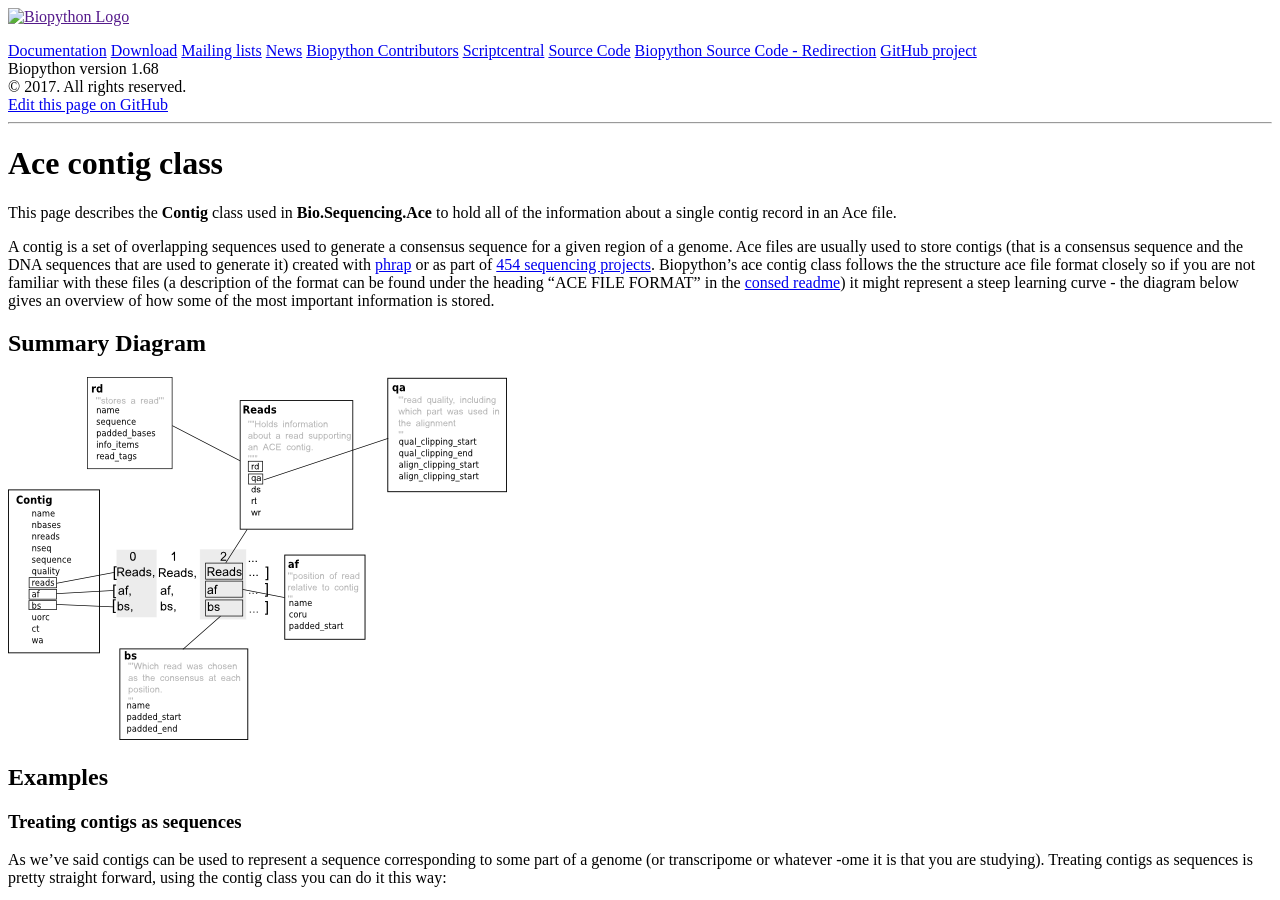
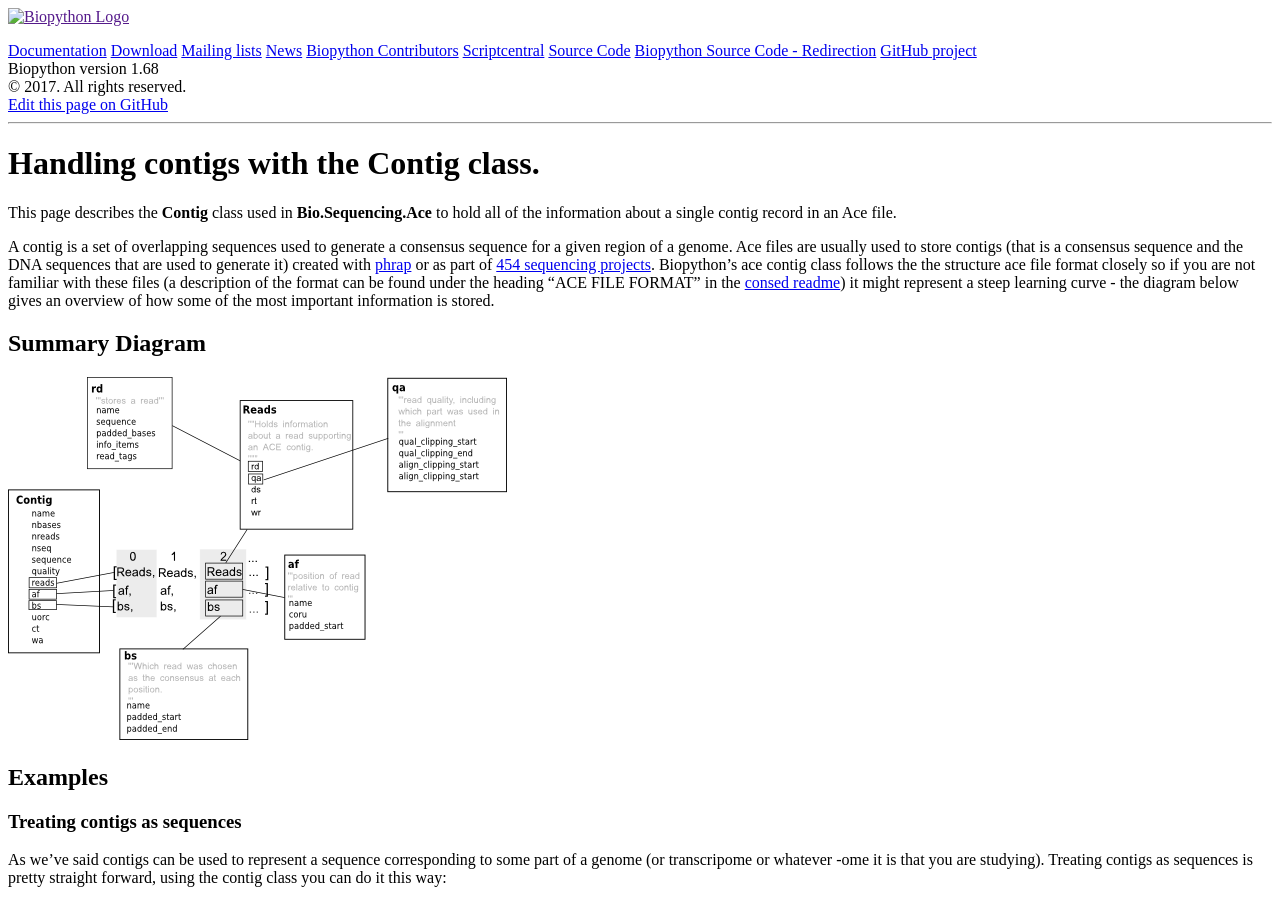
Before and after one commit to biopython/biopython.github.io, a Jekyll site: the page built from wiki/Ace_contig_class.md, in a window 1280 px wide and 900 px high. Built offline with Jekyll 4.4.1, drawn with Linux system fonts in a browser that asks for light colours.

Commit message:
Update Ace_contig_class.md title
title updated

```diff
--- a/wiki/Ace_contig_class.md
+++ b/wiki/Ace_contig_class.md
@@ -1,5 +1,5 @@
 ---
-title: Ace contig class
+title: Handling contigs with the Contig class.
 permalink: wiki/Ace_contig_class
 layout: wiki
 ---
```
